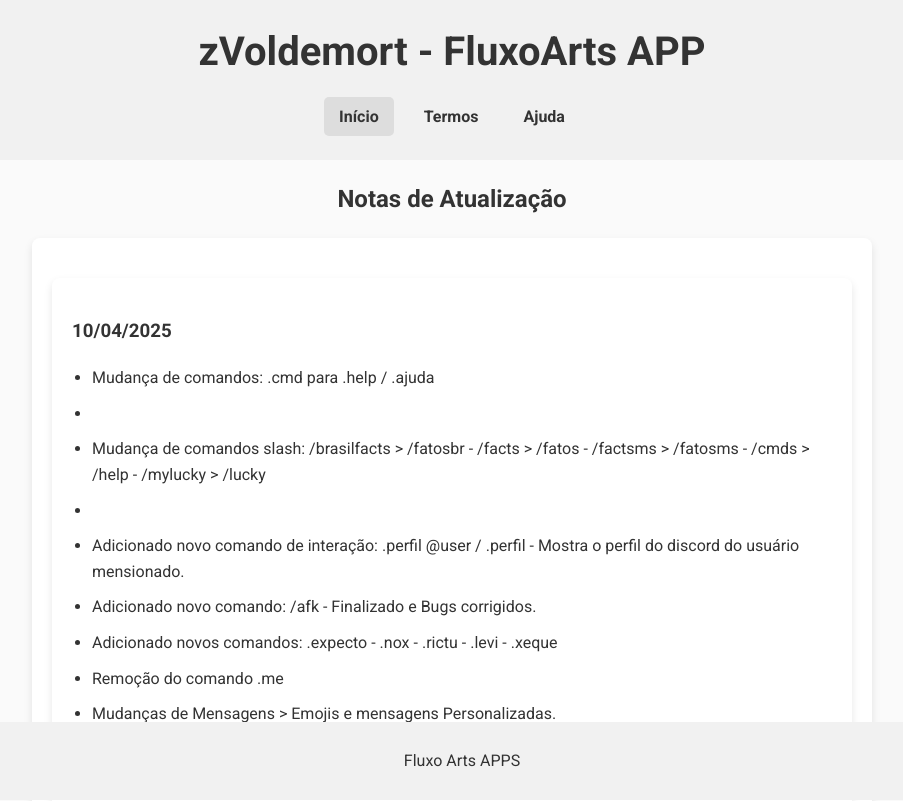
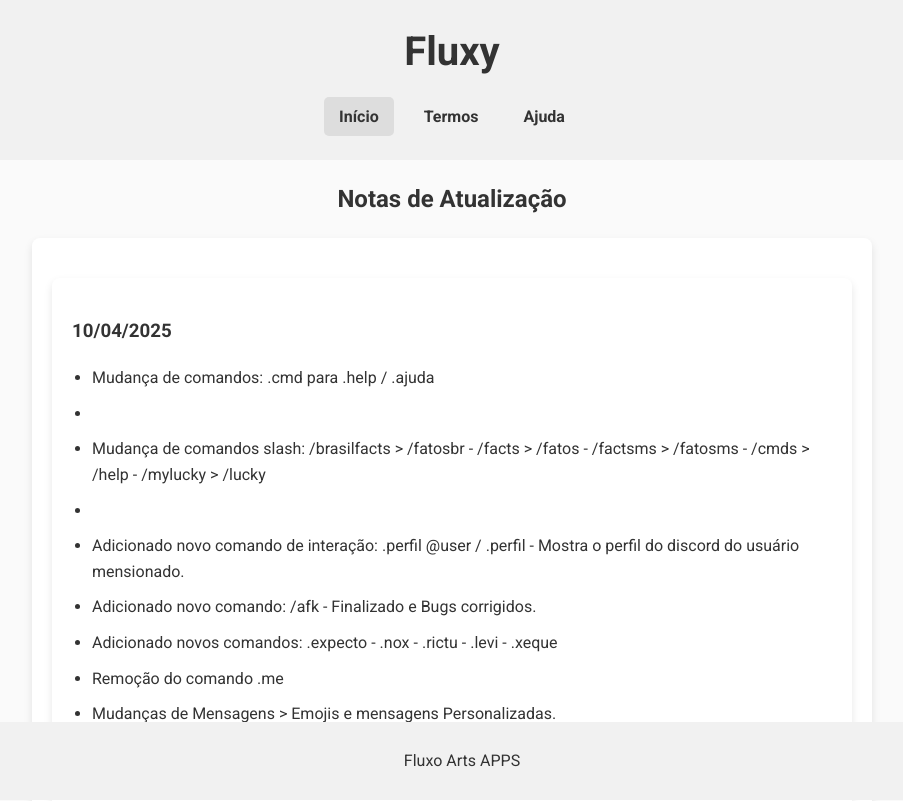
Before and after one commit to Ipxzfoxy/FluxoArts-APP, a website: page index.html in a window 1280 px wide. Shown: the top 801 px of the page, without its empty margins (188-1091 px from the left). Drawn offline with Linux system fonts and the light colour scheme.

Commit message:
Update index.html

```diff
--- a/index.html
+++ b/index.html
@@ -3,14 +3,14 @@
 <head>
     <meta charset="UTF-8">
     <meta name="viewport" content="width=device-width, initial-scale=1.0">
-    <title>Fluxo Arts - Home</title>
+    <title>Fluxy Website</title>
     <link rel="stylesheet" href="style.css">
     <link href="https://fonts.googleapis.com/css2?family=Roboto:wght@300;400;700&family=Material+Icons&display=swap" rel="stylesheet"> <!-- Fonte e ícones Google -->
 </head>
 <body>
 
 <header>
-    <h1>zVoldemort - FluxoArts APP</h1>
+    <h1>Fluxy</h1>
     <nav>
         <ul>
             <li><a href="index.html" class="active">Início</a></li>
```
